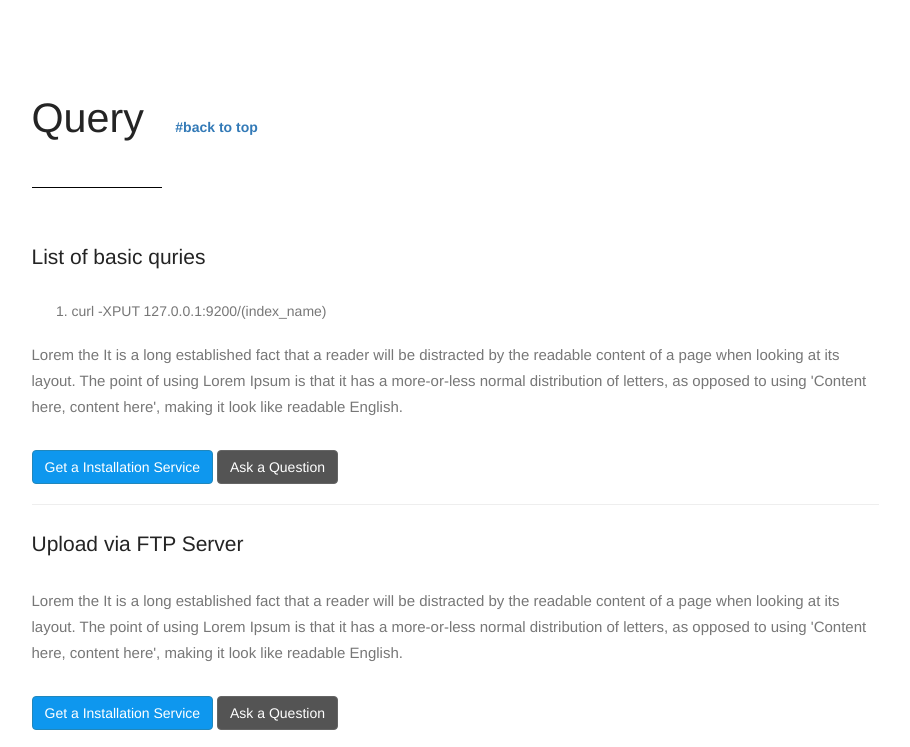
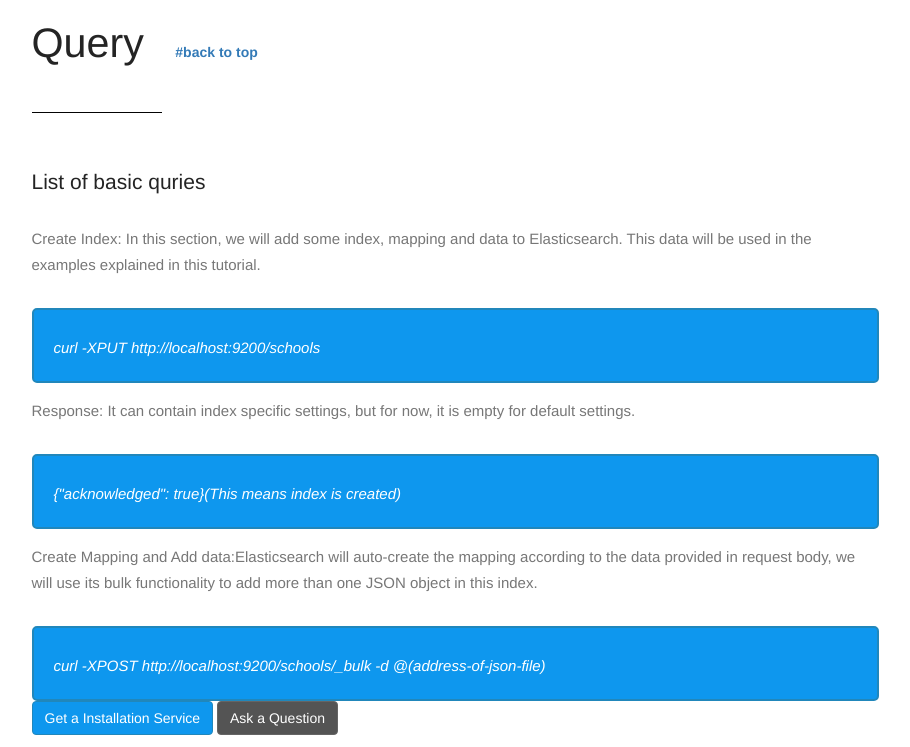
Before and after one commit to NeelShah18/elasticsearch, a plain HTML site: page index.html in a window 1280 px wide. Shown: the part 3864-4611 px from the top of the page, without its empty margins (331-1241 px from the left). Drawn offline with Linux system fonts and the light colour scheme.

Commit message:
server name change

```diff
--- a/index.html
+++ b/index.html
@@ -193,11 +193,6 @@
                             <!-- end col -->
                         </div>
                         <!-- end row -->
-
-                        <div class="intro2 clearfix">
-                            <p><i class="fa fa-wordpress"></i> Steps </p>
-                        </div>
-
                         <hr>
 
                         <h4>Steps</h4>
@@ -222,10 +217,18 @@
                         <!-- end row -->
 
                         <h4>List of basic quries</h4>
-                        <ol>
-                            <li>curl -XPUT 127.0.0.1:9200/(index_name)</li>
-                        </ol>
-                        <p>Lorem the It is a long established fact that a reader will be distracted by the readable content of a page when looking at its layout. The point of using Lorem Ipsum is that it has a more-or-less normal distribution of letters, as opposed to using 'Content here, content here', making it look like readable English.</p>
+                        <p>Create Index: In this section, we will add some index, mapping and data to Elasticsearch. This data will be used in the examples explained in this tutorial.</p>
+                        <div class="intro2 clearfix">
+                            <p>curl -XPUT http://localhost:9200/schools </p>
+                        </div>
+                        <p>Response: It can contain index specific settings, but for now, it is empty for default settings.</p>
+                        <div class="intro2 clearfix">
+                            <p>{"acknowledged": true}(This means index is created) </p>
+                        </div>
+                        <p>Create Mapping and Add data:Elasticsearch will auto-create the mapping according to the data provided in request body, we will use its bulk functionality to add more than one JSON object in this index.</p>
+                        <div class="intro2 clearfix">
+                            <p>curl -XPOST http://localhost:9200/schools/_bulk -d @(address-of-json-file)</p>
+                        </div>
 
                         <a href="#" class="btn btn-primary">Get a Installation Service</a> <a href="#" class="btn btn-info">Ask a Question</a>
 
```
